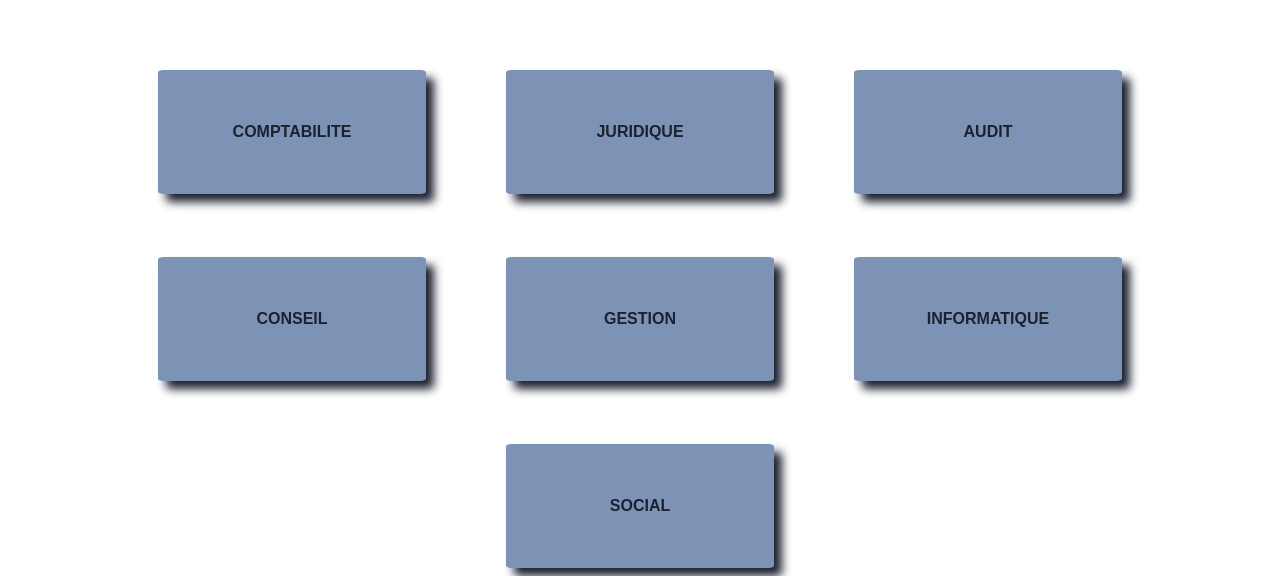
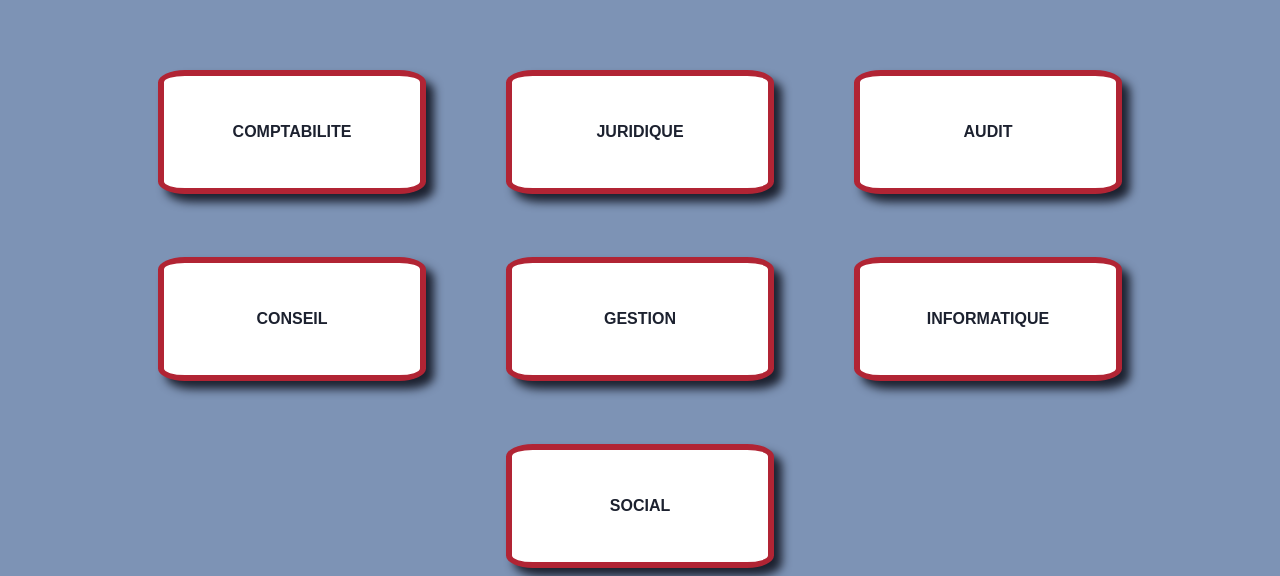
Before and after one commit to Flothar78/sgconseils, a Nuxt app: page / in a window 1280 px wide. Shown: the part 921-1497 px from the top of the page. Built offline with nearby package versions, Linux system fonts and the light colour scheme.

Commit message:
Modify expertises-cards render
Make background base-blue
Box shadow smaller on hover
Cards border base-red

```diff
--- a/pages/index.vue
+++ b/pages/index.vue
@@ -93,7 +93,7 @@ $base-red: #b12434;
   }
 }
 .expertises-cards {
-  background-color: white;
+  background-color: $base-blue;
   height: 70vh;
   padding-top: 20vh;
   padding-bottom: 10vh;
@@ -104,8 +104,8 @@ $base-red: #b12434;
   column-gap: 80px;
   .nuxt-link {
     color: $darkest-blue;
-     border: 6px solid $base-blue;
-    background-color: $base-blue;
+    border: 6px solid $base-red;
+    background-color: white;
     text-decoration: none;
     font-weight: 700;
     font-size: 1rem;
@@ -114,12 +114,13 @@ $base-red: #b12434;
     align-items: center;
     width: 20vw;
     height: 14vh;
-    border-radius: 2%;
+    border-radius: 10%;
     box-shadow: 8px 8px 10px $darkest-blue;
   }
   .nuxt-link:hover {
     box-shadow: 0 0;
     border: 6px solid $base-red;
+    box-shadow: 2px 2px 4px $darkest-blue;
   }
 }
 </style>
```
